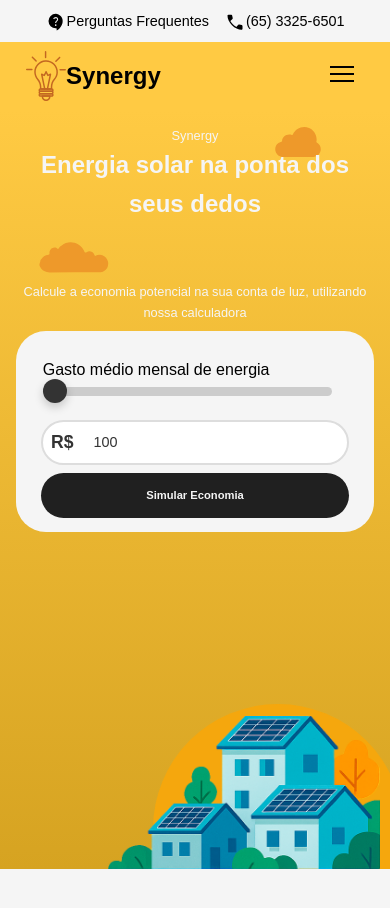
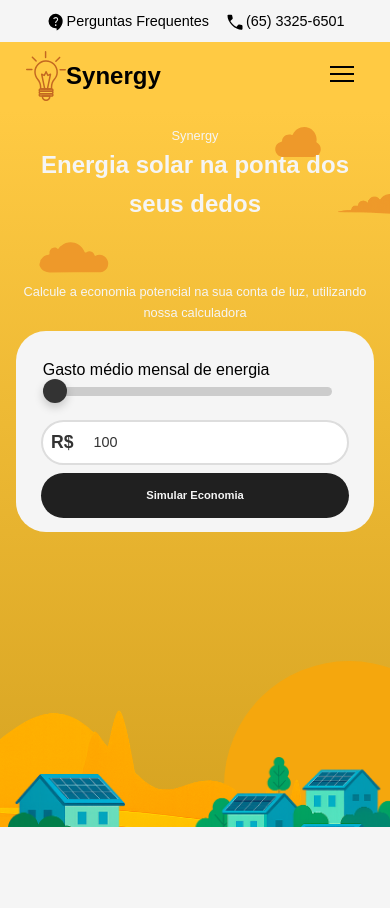
Before and after one commit to GustaDaHora/simulador, a Next.js app: page /simulador/ in a window 390 px wide. Shown: the top 908 px of the page. Built offline with nearby package versions, Linux system fonts and the light colour scheme.

Commit message:
FirstPage: Set assets and animation.

```diff
--- a/src/app/styles/firstpage.scss
+++ b/src/app/styles/firstpage.scss
@@ -9,7 +9,7 @@
 .first-page {
   @include gradient-background($primary-color, $primary-dark, 180deg);
   position: relative;
-  padding: 6rem 8rem;
+  padding: 5rem 8rem;
   height: 70vh;
   z-index: 1;
   overflow: hidden;
@@ -32,7 +32,7 @@
 
 // Form Container on First Page
 .form-container {
-  z-index: 1;
+  position: relative;
   display: flex;
   justify-content: space-between;
   margin: 1em 0;
@@ -41,6 +41,7 @@
   padding: 1rem 1.5rem 1rem 2rem;
   border-radius: 50px;
   background-color: $bg-light;
+  z-index: 10;
 
   p {
     color: black;
@@ -128,20 +129,14 @@
 .circle {
   position: absolute;
   bottom: -39vh;
-  right: -20vh;
+  right: -30vh;
   z-index: -1;
-  background: radial-gradient(
-    circle,
-    rgba(255, 255, 255, 0.1) 0%,
-    rgba(255, 255, 255, 0) 70%
-  );
 }
 
 .casa1 {
   position: absolute;
-  bottom: 0;
-  right: 0;
-  width: 400px;
+  bottom: -3vh;
+  right: -3vh;
   height: auto;
   z-index: 0;
   pointer-events: none;
@@ -156,14 +151,39 @@
 
 .cloud3 {
   position: absolute;
-  top: 10%;
+  top: 8%;
   left: 20%;
   z-index: -1;
 }
 
+.cloud4 {
+  position: absolute;
+  top: 5%;
+  right: -3vh;
+  z-index: -1;
+}
+
+.fundo {
+  position: absolute;
+  bottom: 0;
+  left: 0;
+  z-index: -1;
+  height: auto;
+  pointer-events: none;
+}
+
+.casa3 {
+  position: absolute;
+  bottom: -3vh;
+  left: 30%;
+  height: auto;
+  z-index: 0;
+  pointer-events: none;
+}
+
 // Button and Input Container Shared Styles
 %shared-size {
-  width: 250px; // Increased width for desktop
+  width: 250px;
   height: 45px;
   display: inline-flex;
   align-items: center;
@@ -224,6 +244,86 @@
   }
 }
 
+// Base transition for all background elements
+.circle,
+.cloud2,
+.cloud3,
+.cloud4,
+.casa1,
+.casa3,
+.fundo {
+  transition: opacity 0.5s, transform 0.7s cubic-bezier(0.4, 0, 0.2, 1);
+}
+
+// Mouse Movement Animation (Desktop Only)
+.hide-bg-anim {
+  opacity: 0.9;
+  pointer-events: none;
+}
+
+.circle.hide-bg-anim {
+  transform: translateX(-70px);
+}
+
+.cloud2.hide-bg-anim {
+  transform: translateX(60px) scale(1.05);
+}
+
+.cloud3.hide-bg-anim {
+  transform: translateX(-200px) scale(0.95);
+}
+
+.cloud4.hide-bg-anim {
+  transform: translateX(100px);
+}
+
+.casa1.hide-bg-anim {
+  transform: scale(1.05) translateX(-29px) translateY(-24px);
+}
+
+.casa3.hide-bg-anim {
+  transform: translateY(-20px);
+}
+
+.fundo.hide-bg-anim {
+  transform: translateY(20px);
+}
+
+// Form Blur Animation (Separate from mouse movement)
+.form-blur-anim {
+  opacity: 0.3;
+  filter: blur(2px);
+  pointer-events: none;
+}
+
+.circle.form-blur-anim {
+  transform: scale(0.95);
+}
+
+.cloud2.form-blur-anim {
+  transform: translateY(10px) scale(0.9);
+}
+
+.cloud3.form-blur-anim {
+  transform: translateY(15px) scale(0.9);
+}
+
+.cloud4.form-blur-anim {
+  transform: translateY(10px) scale(0.9);
+}
+
+.casa1.form-blur-anim {
+  transform: scale(0.95) translateY(10px);
+}
+
+.casa3.form-blur-anim {
+  transform: scale(0.95) translateY(10px);
+}
+
+.fundo.form-blur-anim {
+  transform: scale(1.02);
+}
+
 // First Page Responsive Design
 @media (max-width: $mobile) {
   .text-container {
@@ -235,9 +335,10 @@
       font-size: 0.8rem;
     }
   }
+
   .first-page {
     padding: 1rem;
-    height: 90vh;
+    height: 85vh;
     @include flex-center;
     flex-direction: column;
     justify-content: flex-start;
@@ -269,6 +370,7 @@
     justify-content: flex-start;
     flex-direction: column;
     width: 100%;
+    z-index: 10;
   }
 
   .form-container {
@@ -279,6 +381,7 @@
     width: 100%;
     height: auto;
     border-radius: 30px;
+    z-index: 10;
 
     .main-slider-container {
       margin: 1rem 0;
@@ -289,7 +392,7 @@
   }
 
   %shared-size {
-    width: 180px; // Mobile width
+    width: 180px;
     height: 45px;
   }
 
@@ -316,54 +419,69 @@
     padding: 0 10px;
   }
 
+  // Disable all animations on mobile
   .circle,
   .cloud2,
-  .cloud3 {
+  .cloud3,
+  .cloud4,
+  .casa1,
+  .casa3,
+  .fundo {
     transition: none !important;
     transform: none !important;
     opacity: 1 !important;
+    filter: none !important;
     pointer-events: none;
   }
+
   .circle {
     width: 250px !important;
     height: 250px !important;
-    right: -1.5vh !important;
+    right: -10vh !important;
     bottom: -10vh !important;
   }
+
   .cloud2 {
     width: 50px !important;
     height: 30px !important;
     left: 70% !important;
     top: 2vh !important;
   }
+
   .cloud3 {
     width: 70px !important;
     height: 40px !important;
     left: 10% !important;
     top: 15vh !important;
   }
+
+  .cloud4 {
+    width: 60px !important;
+    height: 20px !important;
+    right: -1vh !important;
+    top: 10vh !important;
   }
 
-// Hide Background Animation Class
-.hide-bg-anim {
-  opacity: 0.7; // Slight fade, adjust as needed
-  pointer-events: none;
-  transition: opacity 0.5s, transform 0.7s cubic-bezier(0.4,0,0.2,1);
-}
-.circle,
-.cloud2,
-.cloud3 {
-  transition: opacity 0.5s, transform 0.7s cubic-bezier(0.4,0,0.2,1);
+  .casa1 {
+    width: 60% !important;
+    height: auto !important;
+    right: 0 !important;
+    bottom: -5vh !important;
+    z-index: 0 !important;
   }
 
-.circle.hide-bg-anim {
-  transform: translateX(70px);
+  .casa3 {
+    width: 30% !important;
+    height: auto !important;
+    left: 2% !important;
+    bottom: 0 !important;
   }
 
-.cloud2.hide-bg-anim {
-  transform: translateX(60px);
+  .fundo {
+    width: 100% !important;
+    height: auto !important;
+    bottom: -10vh !important;
+    left: 0 !important;
+    z-index: -1 !important;
   }
-
-.cloud3.hide-bg-anim {
-  transform: translateX(-150px);
 }
--- a/src/components/FirstPage.tsx
+++ b/src/components/FirstPage.tsx
@@ -2,8 +2,12 @@
 import React, { useState, useRef } from "react";
 import Image from "next/image";
 
-const FirstPage: React.FC<{ onSimulate?: (bill: number) => void }> = ({
+const FirstPage: React.FC<{
+  onSimulate?: (bill: number) => void;
+  isFormOpen?: boolean; // Add this prop to track form state
+}> = ({
   onSimulate,
+  isFormOpen = false,
 }) => {
   const [electricityBill, setElectricityBill] = useState(100);
   const [hideBg, setHideBg] = useState(false);
@@ -36,8 +40,26 @@
     if (onSimulate) onSimulate(electricityBill);
   };
 
+  // Check if we're on mobile (you can adjust this breakpoint)
+  const [isMobile, setIsMobile] = useState(false);
+
+  React.useEffect(() => {
+    const checkMobile = () => {
+      setIsMobile(window.innerWidth <= 768); // Adjust breakpoint as needed
+    };
+
+    checkMobile();
+    window.addEventListener('resize', checkMobile);
+    return () => window.removeEventListener('resize', checkMobile);
+  }, []);
+
+  // Only handle mouse movement on desktop and when form is not open
+  const shouldHandleMouseMovement = !isMobile && !isFormOpen;
+
   // Handles mouse movement to detect direction
   const handleMouseMove = (e: React.MouseEvent) => {
+    if (!shouldHandleMouseMovement) return;
+
     if (lastY.current !== null) {
       if (e.clientY < lastY.current) {
         setHideBg(false); // Mouse moving up: now show elements
@@ -50,14 +72,35 @@
 
   // Trigger animation on mouse enter as well
   const handleMouseEnter = (e: React.MouseEvent) => {
+    if (!shouldHandleMouseMovement) return;
+
     setHideBg(true); // Now hide elements on enter
     lastY.current = e.clientY;
   };
 
   // Reset lastY when mouse leaves
   const handleMouseLeave = () => {
+    if (!shouldHandleMouseMovement) return;
+
     setHideBg(false); // Now show elements on leave
     lastY.current = null;
+  };
+
+  // Determine which CSS classes to apply
+  const getImageClasses = (baseClass: string) => {
+    let classes = baseClass;
+
+    // Add mouse movement animation class (only on desktop when form is closed)
+    if (shouldHandleMouseMovement && hideBg) {
+      classes += " hide-bg-anim";
+    }
+
+    // Add form blur animation class (when form is open)
+    if (isFormOpen) {
+      classes += " form-blur-anim";
+    }
+
+    return classes;
   };
 
   return (
@@ -68,7 +111,7 @@
       onMouseEnter={handleMouseEnter}
     >
       <Image
-        className={`circle${hideBg ? ' hide-bg-anim' : ''}`}
+        className={getImageClasses("circle")}
         src="/simulador/circle.svg"
         alt="Círculo ilustrativo"
         width={600}
@@ -76,27 +119,51 @@
         priority
       />
       <Image
-        className="casa1"
-        src="/simulador/casa1.png"
+        className={getImageClasses("casa1")}
+        src="/simulador/casas.png"
         alt="Casa ilustrativa"
-        width={400}
-        height={300}
+        width={450}
+        height={850}
         priority
       />
       <Image
-        className={`cloud2${hideBg ? ' hide-bg-anim' : ''}`}
+        className={getImageClasses("casa3")}
+        src="/simulador/casa3.png"
+        alt="Casa ilustrativa"
+        width={350}
+        height={350}
+        priority
+      />
+      <Image
+        className={getImageClasses("cloud2")}
         src="/simulador/cloud2.svg"
+        alt="Nuvem ilustrativa"
+        width={80}
+        height={70}
+        priority
+      />
+      <Image
+        className={getImageClasses("cloud3")}
+        src="/simulador/cloud3.svg"
         alt="Nuvem ilustrativa"
         width={90}
         height={60}
         priority
       />
       <Image
-        className={`cloud3${hideBg ? ' hide-bg-anim' : ''}`}
-        src="/simulador/cloud3.svg"
+        className={getImageClasses("cloud4")}
+        src="/simulador/cloud4.png"
         alt="Nuvem ilustrativa"
-        width={90}
-        height={60}
+        width={300}
+        height={100}
+        priority
+      />
+      <Image
+        className={getImageClasses("fundo")}
+        src="/simulador/fundo.png"
+        alt="Fundo ilustrativo"
+        width={500}
+        height={300}
         priority
       />
       <div className="main-div">
```
Lines whose indentation alone changed are shown as unchanged.
